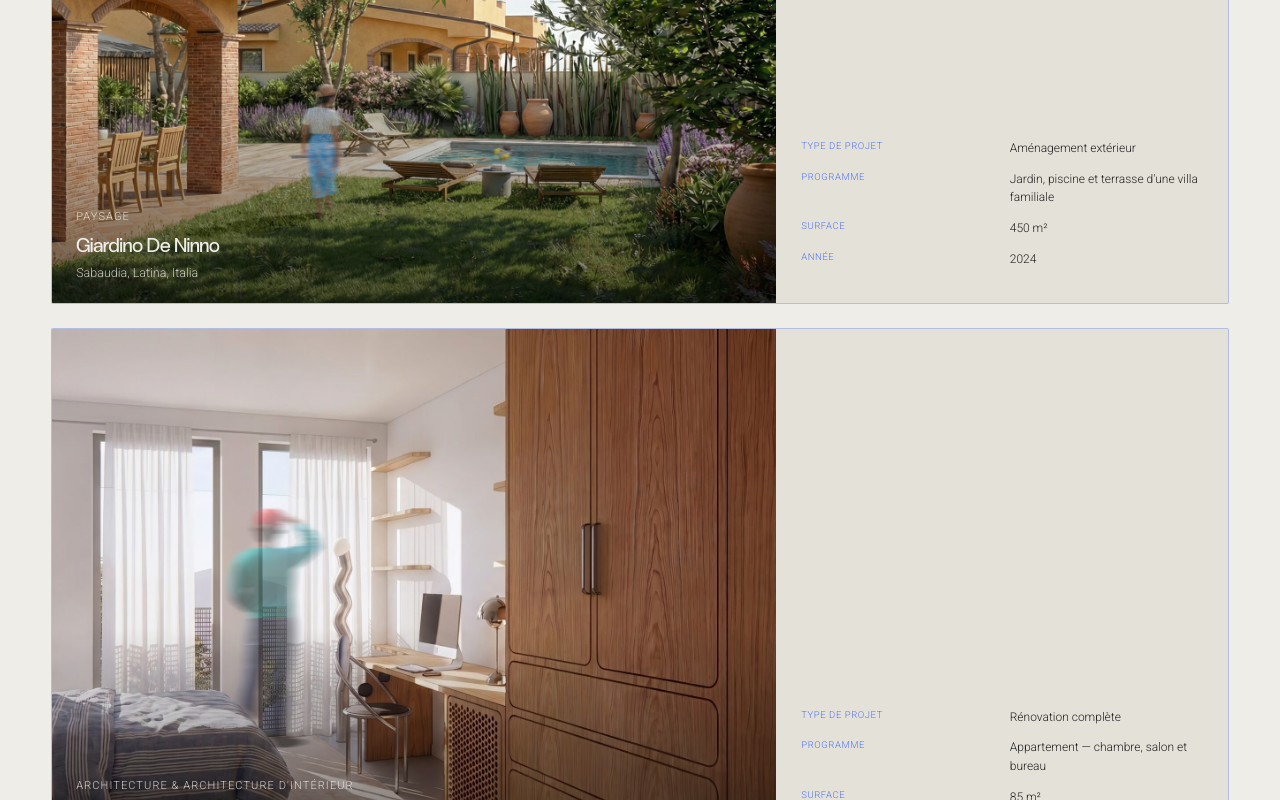
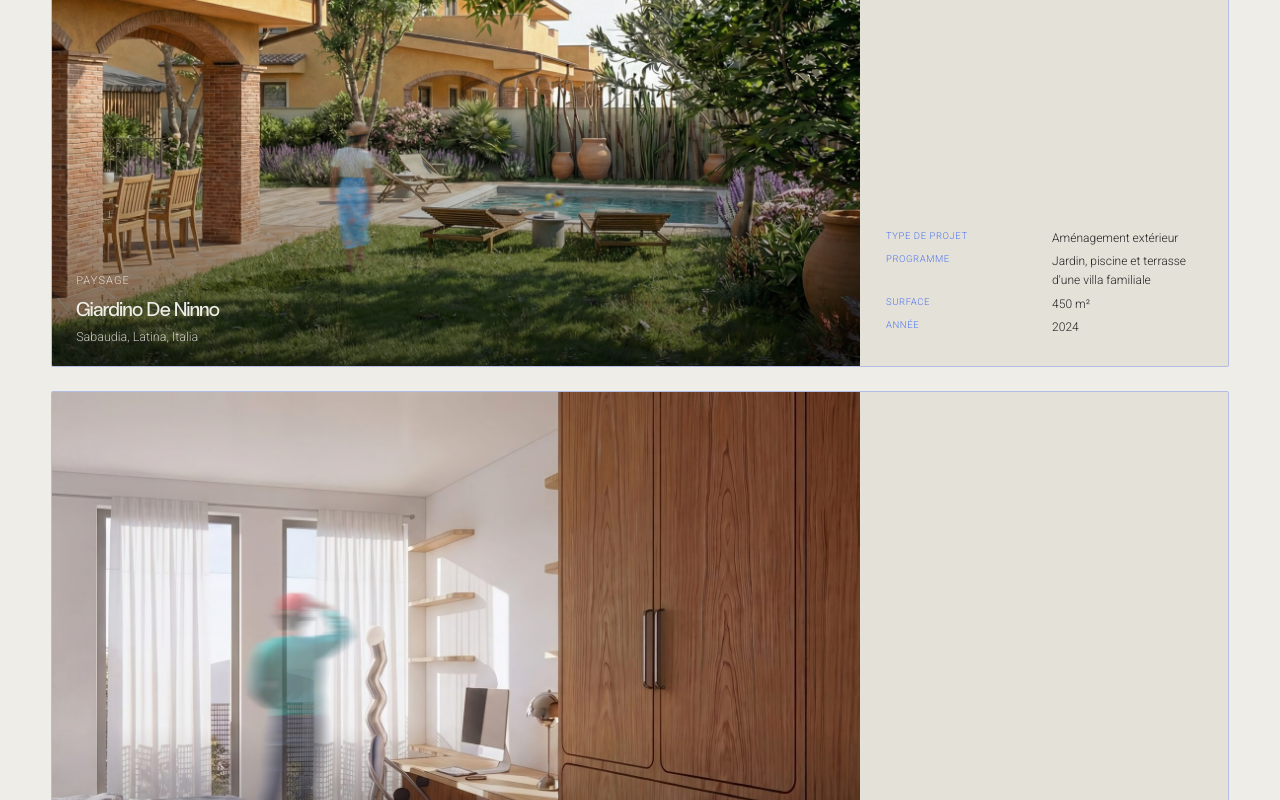
Before and after one commit to SupraStudio/Supra-Studio, a Next.js app in the folder supra-studio-nextjs/: page /projets in a window 1280 px wide. Shown: the part 960-1760 px from the top of the page. Built offline with nearby package versions, Linux system fonts and the light colour scheme.

Commit message:
Add files via upload

```diff
--- a/supra-studio-nextjs/app/globals.css
+++ b/supra-studio-nextjs/app/globals.css
@@ -662,7 +662,7 @@ button { font-family: inherit; cursor: pointer; }
 /* Projets page identity card — contained image (text overlaid on it) + metadata panel, no image inside the panel */
 .project-card {
   display: grid;
-  grid-template-columns: 1.6fr 1fr;
+  grid-template-columns: 2.2fr 1fr;
   overflow: hidden;
   border-radius: var(--radius);
   background: var(--ivoire-deep);
@@ -707,7 +707,7 @@ button { font-family: inherit; cursor: pointer; }
 .project-meta {
   display: grid;
   grid-template-columns: 1fr 1fr;
-  gap: 3px 16px;
+  gap: 1px 16px;
   margin: 0;
 }
 .project-meta dt {
@@ -715,7 +715,7 @@ button { font-family: inherit; cursor: pointer; }
   color: var(--bleu); opacity: .65; margin: 0;
 }
 .project-meta dd {
-  font-size: 12px; color: var(--charbon); margin: 0 0 9px;
+  font-size: 12px; color: var(--charbon); margin: 0 0 4px;
 }
 .project-card.is-wip { cursor: default; }
 .wip-badge {
```
